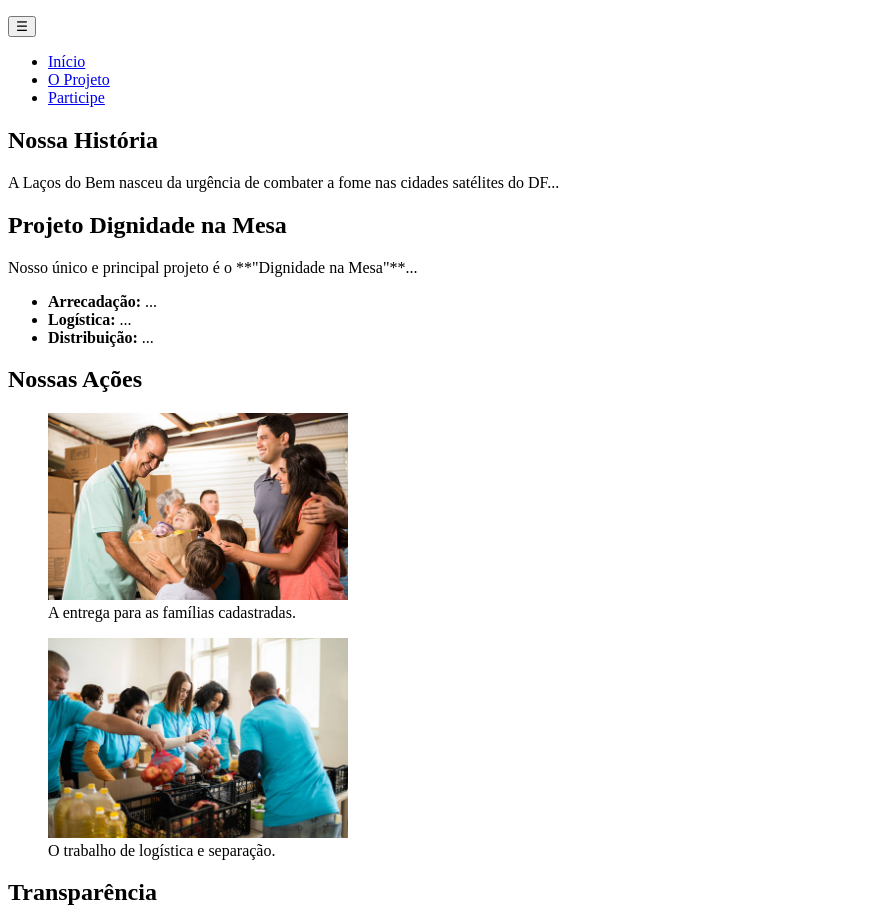
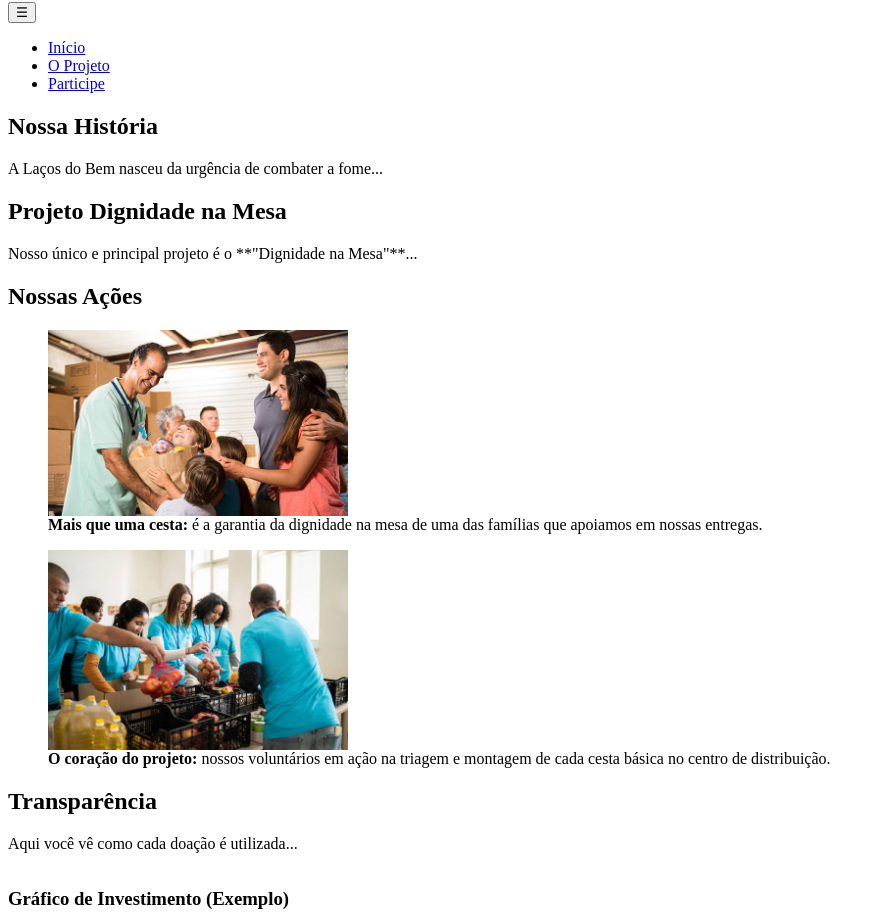
Before and after one commit to JessicaBAlves/Ong-Lacos-do-Bem, a plain HTML site: page Projeto.html in a window 1280 px wide. Shown: the part 64-987 px from the top of the page, without its empty margins (0-881 px from the left). Drawn offline with nearby package versions, Linux system fonts and the light colour scheme.

Commit message:
Refactor Projeto.html for clarity and structure

```diff
--- a/Projeto.html
+++ b/Projeto.html
@@ -1,11 +1,4 @@
-<!DOCTYPE html>
-<html lang="pt-br">
-<head>
-    <meta charset="UTF-8">
-    <meta name="viewport" content="width=device-width, initial-scale=1.0">
-    <title>O Projeto - Laços do Bem</title>
 
-</head>
 <body>
 
     <header>
@@ -23,39 +16,41 @@
 
     <main>
         <section id="historia">
-            <h2>Nossa História</h2>
-            <p>A Laços do Bem nasceu da urgência de combater a fome nas cidades satélites do DF...</p>
+             <h2>Nossa História</h2>
+             <p>A Laços do Bem nasceu da urgência de combater a fome...</p>
         </section>
 
         <section id="nosso-projeto">
             <h2>Projeto Dignidade na Mesa</h2>
             <p>Nosso único e principal projeto é o **"Dignidade na Mesa"**...</p>
-            <ul>
-                <li><strong>Arrecadação:</strong> ...</li>
-                <li><strong>Logística:</strong> ...</li>
-                <li><strong>Distribuição:</strong> ...</li>
-            </ul>
-        </section>
+             </section>
 
         <section id="galeria">
             <h2>Nossas Ações</h2>
 
             <figure>
-                <img src="../Imagens/doacao_familia.jpg" alt="Voluntário entregando doação de alimentos para família." width="300">
-                <figcaption>A entrega para as famílias cadastradas.</figcaption>
+                <img src="Imagens/doacao_familia.jpg" alt="Voluntário entregando doação de alimentos para família." width="300">
+                <figcaption>
+                    <strong>Mais que uma cesta:</strong> é a garantia da dignidade na mesa
+                    de uma das famílias que apoiamos em nossas entregas.
+                </figcaption>
             </figure>
 
             <figure>
-                <img src="../Imagens/doacao_logistica.jpg" alt="Voluntários separando alimentos para doação." width="300">
-                <figcaption>O trabalho de logística e separação.</figcaption>
+                <img src="Imagens/doacao_logistica.jpg" alt="Voluntários separando alimentos para doação." width="300">
+                <figcaption>
+                    <strong>O coração do projeto:</strong> nossos voluntários em ação na
+                    triagem e montagem de cada cesta básica no centro de distribuição.
+                </figcaption>
             </figure>
         </section>
 
         <section id="transparencia">
             <h2>Transparência</h2>
-            <p>Aqui você vê como cada doação é utilizada...</p>
+             <p>Aqui você vê como cada doação é utilizada...</p>
             <table>
-                </table>
+                 </table>
+
             <h3>Gráfico de Investimento (Exemplo)</h3>
             <p>Veja como os recursos são aplicados...</p>
             <canvas id="graficoTransparencia" width="400" height="200"></canvas>
@@ -67,6 +62,7 @@
         <p>&copy; 2024 Laços do Bem. Projeto de faculdade.</p>
     </footer>
 
-
+    <script src="https://cdn.jsdelivr.net/npm/chart.js"></script>
+    <script src="JS/script.js"></script>
 </body>
 </html>
```
